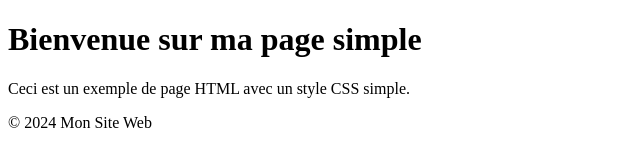
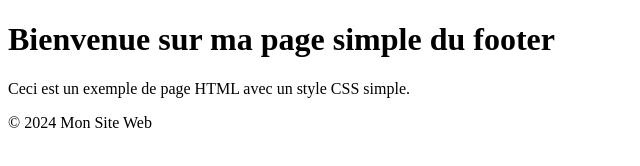
Before and after one commit to LeoROBERT-FR/La-F-brique-num-rique-41, a plain HTML site: page index.html in a window 1280 px wide. Shown: the whole page, without its empty margins (0-640 px from the left). Drawn offline with Linux system fonts and the light colour scheme.

```diff
--- a/index.html
+++ b/index.html
@@ -6,7 +6,7 @@
     </head>
     <body>
     <header>
-        <h1>Bienvenue sur ma page simple</h1>
+        <h1>Bienvenue sur ma page simple du footer</h1>
     </header>
     <main>
         <p>Ceci est un exemple de page HTML avec un style CSS simple.</p>
```
